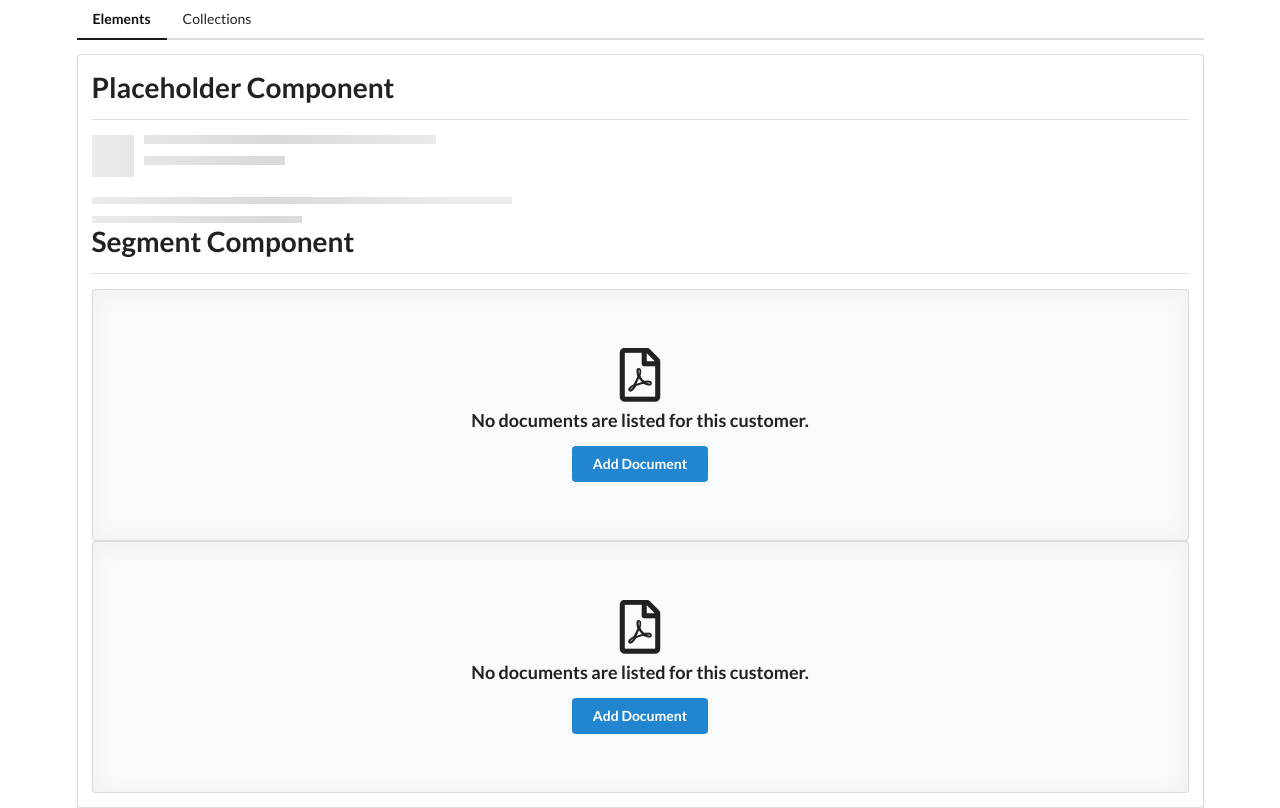
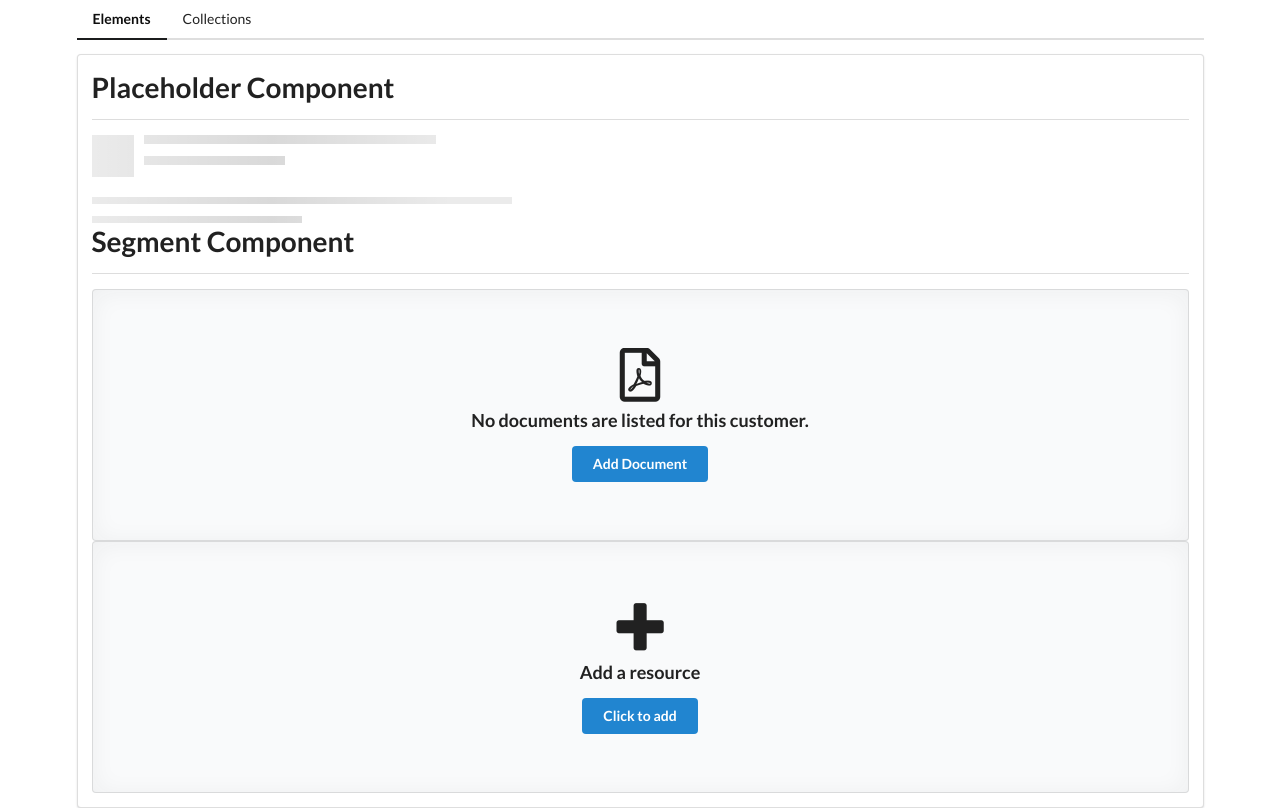
Before and after one commit to akgmage/components, an Angular app: page /elements in a window 1280 px wide. Built offline with nearby package versions, Linux system fonts and the light colour scheme.

Commit message:
Use select=header inside ng-content to identify content inside header

```diff
--- a/src/app/elements/segment/segment.component.html
+++ b/src/app/elements/segment/segment.component.html
@@ -1,7 +1,6 @@
 <div class="ui placeholder segment">
     <div class="ui icon header">
-        <i class="pdf file outline icon"></i>
-        No documents are listed for this customer.
+       <ng-content select="header"></ng-content>
     </div>
-    <button class="ui primary button">Add Document</button>
+    <ng-content></ng-content>
 </div>
```
